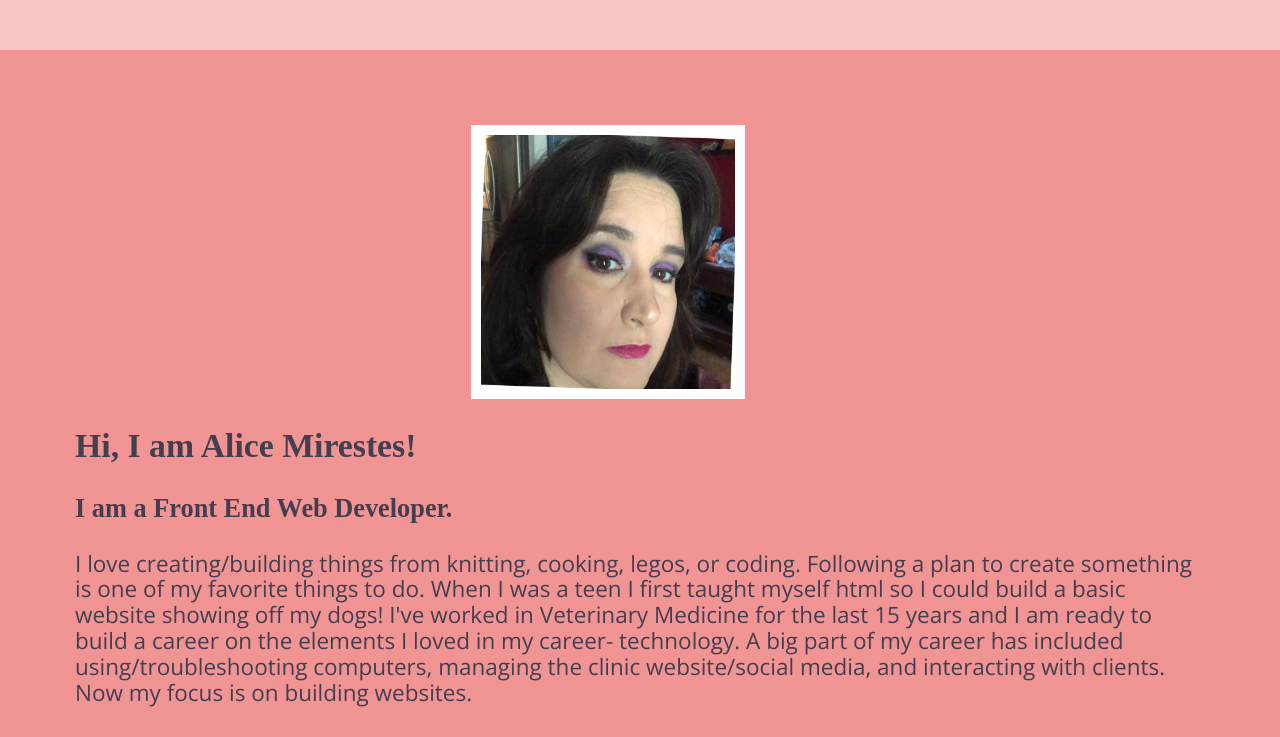
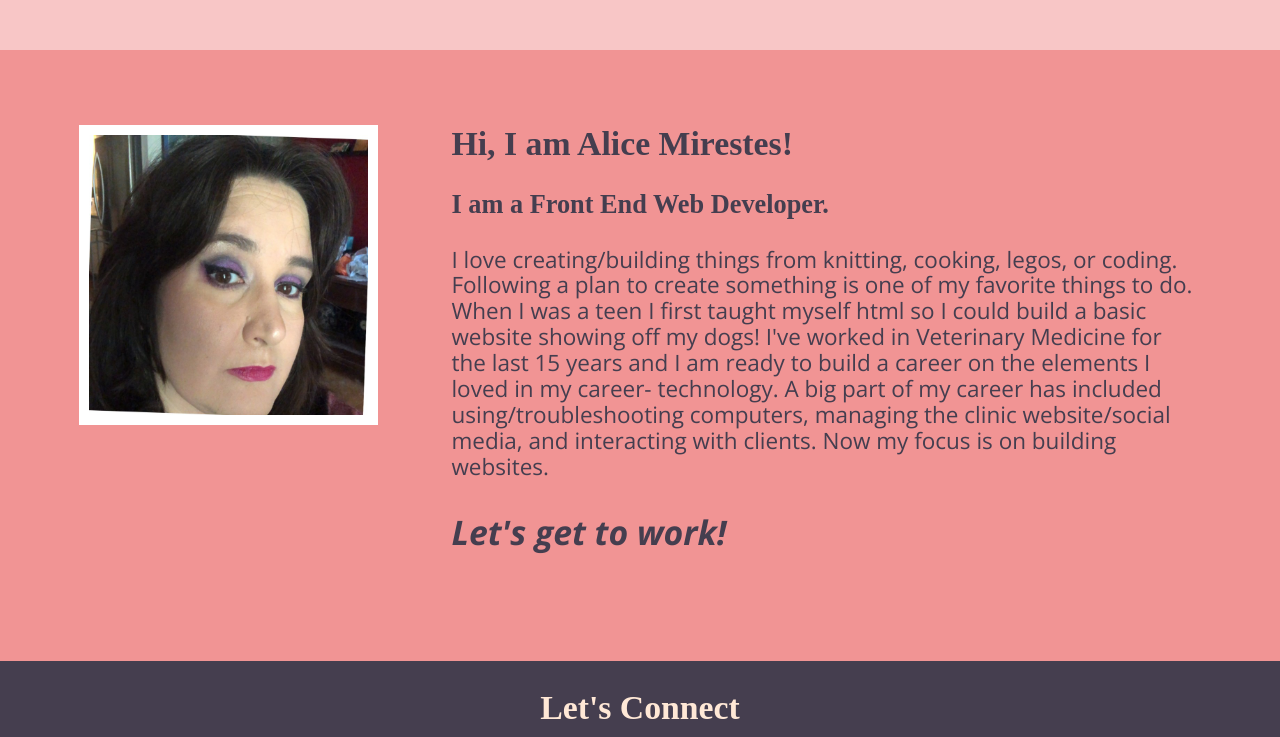
Before and after one commit to amirestes/portfolio, a website built with Parcel: page index.html in a window 1280 px wide. Shown: the part 3460-4197 px from the top of the page. Built offline with nearby package versions, Linux system fonts and the light colour scheme; a web font is replaced by a local one.

Commit message:
adjusted width of about text

```diff
--- a/css/main.css
+++ b/css/main.css
@@ -556,6 +556,13 @@ footer i {
     flex-flow: row wrap;
     align-content: flex-start;
   }
+  .about p {
+    width: 500px;
+  }
+
+  .about h2 {
+    margin: 0;
+  }
 
   .about img {
     width: 75%;
@@ -564,7 +571,7 @@ footer i {
 
   .about figure {
     margin: 0;
-    width: 30%;
+    width: 33%;
   }
 
   .about h2 {
@@ -652,7 +659,17 @@ footer i {
     display: flex;
     justify-content: flex-end;
   }
+  .about p {
+    width: 750px;
+  }
+  .about img {
+    width: 75%;
+    border: 10px solid white;
+  }
 
+  .about h2 {
+    margin: 0;
+  }
   #connect {
     display: flex;
     justify-content: space-evenly;
```
